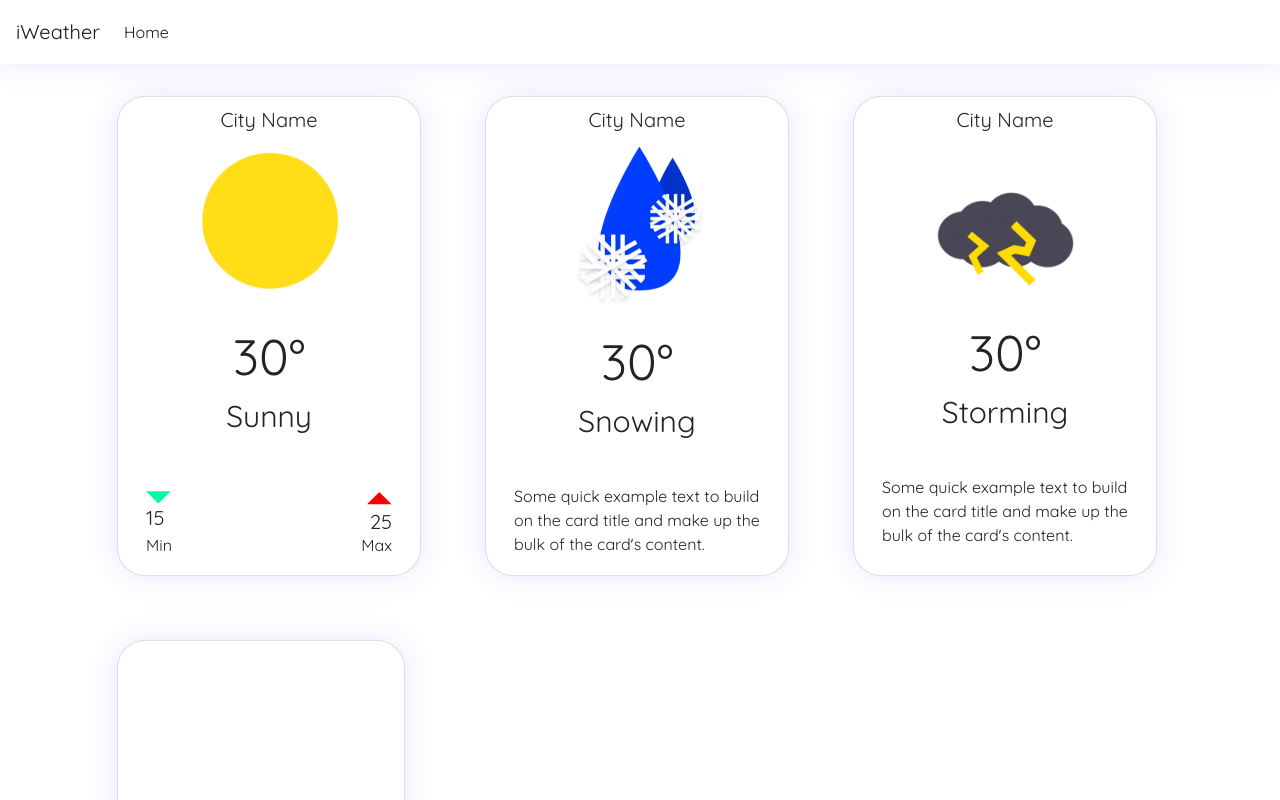
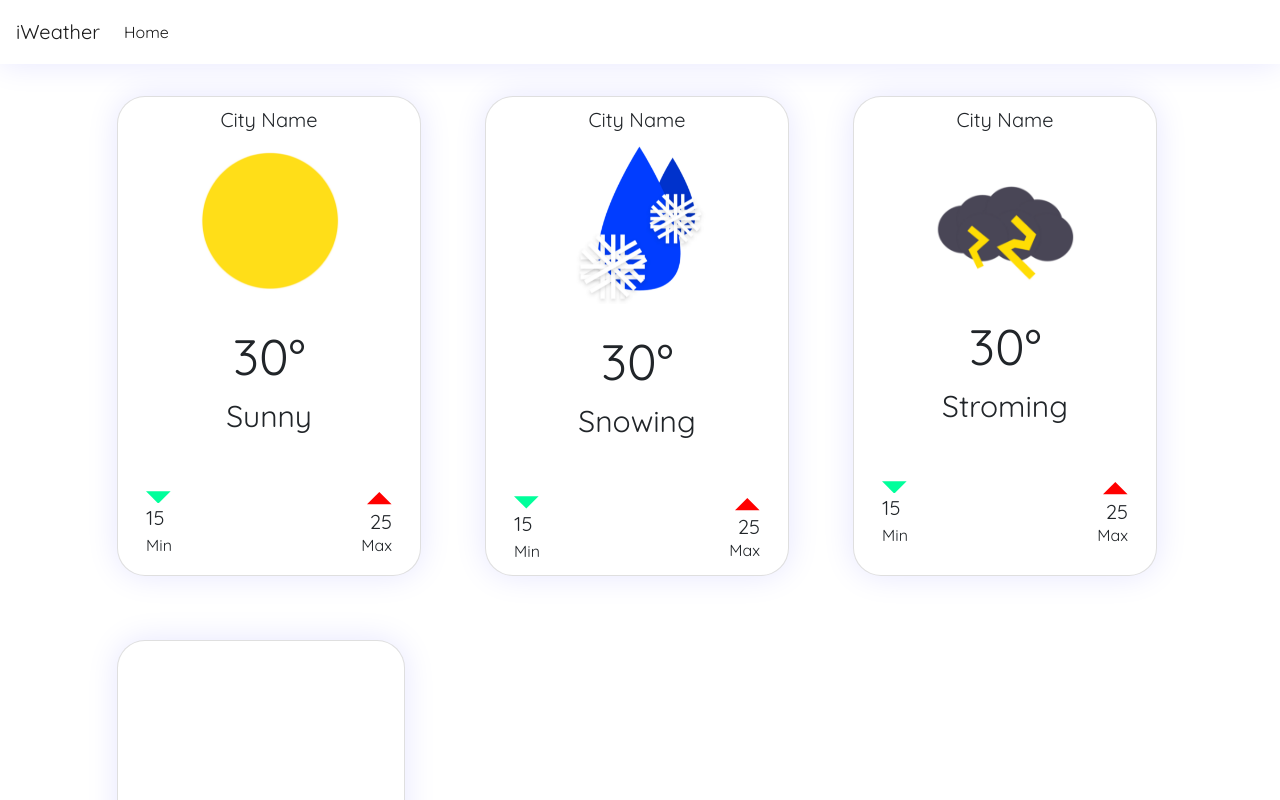
Before and after one commit to natr0n/WeatherApp, an Angular app in the folder WeatherApp/: page / in a window 1280 px wide. Shown: the top 800 px of the page. Built offline with nearby package versions, Linux system fonts and the light colour scheme.

Commit message:
Model changes

```diff
--- a/WeatherApp/package.json
+++ b/WeatherApp/package.json
@@ -22,6 +22,7 @@
     "@angular/router": "^6.1.0",
     "bootstrap": "^4.1.3",
     "core-js": "^2.5.4",
+    "ngx-bootstrap": "^3.1.3",
     "popper.js": "^1.14.6",
     "rxjs": "~6.2.0",
     "zone.js": "~0.8.26"
--- a/WeatherApp/src/app/cards/add-card/add-form/add-form.component.html
+++ b/WeatherApp/src/app/cards/add-card/add-form/add-form.component.html
@@ -18,6 +18,71 @@
               #name>
           </div>
 
+          <div class="col-sm-12 form-group" style="display:flex; flex-direction: column;">
+              <label for="weatherType">Weather Type</label>
+          <div class="btn-group btn-group-toggle" data-toggle="buttons">
+              <label class="btn btn-secondary active">
+                <input
+                type="radio"
+                id="weatherSun"
+                class="form-control"
+                size="120"
+                max="255"
+                name="weatherSun"
+                #weatherSun
+                 autocomplete="off"
+                checked> Sun
+              </label>
+              <label class="btn btn-secondary">
+                <input
+                type="radio"
+              id="weatherRain"
+              class="form-control"
+              size="120"
+              max="255"
+              name="weatherRain"
+              #weatherRain
+              autocomplete="off"> Rain
+              </label>
+              <label class="btn btn-secondary">
+                <input
+                type="radio"
+              id="weatherSnow"
+              class="form-control"
+              size="120"
+              max="255"
+              name="weatherSnow"
+              #weatherSnow
+               autocomplete="off"> Snow
+              </label>
+              <label class="btn btn-secondary">
+                  <input
+                  type="radio"
+                id="weatherStorm"
+                class="form-control"
+                size="120"
+                max="255"
+                name="weatherStorm"
+                #weatherStrom
+                 autocomplete="off"> Storm
+                </label>
+            </div>
+          </div>
+
+          <!--
+
+            <button class="btn btn-secondary dropdown-toggle" type="button" id="weatherType" data-toggle="dropdown" aria-haspopup="true" aria-expanded="false">
+              Dropdown button
+            </button>
+            <div class="dropdown-menu" aria-labelledby="weatherType">
+              <a class="dropdown-item" href="#">Action</a>
+              <a class="dropdown-item" href="#">Another action</a>
+              <a class="dropdown-item" href="#">Something else here</a>
+            </div>
+           <input
+              > -->
+          <!-- </div> -->
+
           <div class="col-sm-12 form-group">
             <label for="description">Tempurature</label>
             <input
@@ -31,17 +96,30 @@
           </div>
 
           <div class="col-sm-12 form-group">
-            <label for="documentUrl">Description</label>
+            <label for="min">Min</label>
             <input
               type="text"
-              id="documentUrl"
+              id="min"
               class="form-control"
               size="150"
               max="255"
-              name="documentUrl"
+              name="min"
               required
-              #documentUrl>
+              #min>
           </div>
+
+          <div class="col-sm-12 form-group">
+              <label for="max">Max</label>
+              <input
+                type="text"
+                id="max"
+                class="form-control"
+                size="150"
+                max="255"
+                name="max"
+                required
+                #max>
+            </div>
 
 
         </div>
--- a/WeatherApp/src/app/cards/weather-card/weather-card.component.html
+++ b/WeatherApp/src/app/cards/weather-card/weather-card.component.html
@@ -33,8 +33,20 @@
       <p class="card-text weatherType">Snowing</p>
     </span>
     <span class="card-body">
-      <p class="card-text">Some quick example text to build on the card title and make up the bulk of the card's
-        content.</p>
+      <span style="display: flex; flex-direction: column;">
+        <svg class="down-Arrow" viewBox="188.5 807 21 21">
+          <path fill="#00ff9b" d="M209.5 817.5h-21L199 828z" data-name="Min Arrow" />
+        </svg>
+        <p style="font-size: 20px;">15</p>
+        <p>Min</p>
+      </span>
+      <span style="display: flex; flex-direction: column; align-items: flex-end; margin-top: -65px;">
+        <svg class="up-Arrow" viewBox="449.5 820 21 21" style="margin-bottom: -10px;">
+          <path fill="red" d="M449.5 830.5h21L460 820z" data-name="Max Arrow" />
+        </svg>
+        <p style="font-size: 20px;">25</p>
+        <p style="float: right; margin-top: -4px !important; ">Max</p>
+      </span>
     </span>
   </div>
 
@@ -44,10 +56,23 @@
     <img class="card-img-top weatherImageSize" src="../../../assets/images/storm.png" alt="Card image cap">
     <span class="card-body">
       <p class="card-text temp">30&deg;</p>
-      <p class="card-text weatherType">Storming</p>
+      <p class="card-text weatherType">Stroming</p>
     </span>
     <span class="card-body">
-      <p class="card-text">Some quick example text to build on the card title and make up the bulk of the card's
-        content.</p>
+      <span style="display: flex; flex-direction: column;">
+        <svg class="down-Arrow" viewBox="188.5 807 21 21">
+          <path fill="#00ff9b" d="M209.5 817.5h-21L199 828z" data-name="Min Arrow" />
+        </svg>
+        <p style="font-size: 20px;">15</p>
+        <p>Min</p>
+      </span>
+      <span style="display: flex; flex-direction: column; align-items: flex-end; margin-top: -65px;">
+        <svg class="up-Arrow" viewBox="449.5 820 21 21" style="margin-bottom: -10px;">
+          <path fill="red" d="M449.5 830.5h21L460 820z" data-name="Max Arrow" />
+        </svg>
+        <p style="font-size: 20px;">25</p>
+        <p style="float: right; margin-top: -4px !important; ">Max</p>
+      </span>
     </span>
   </div>
+</div>
--- a/WeatherApp/src/index.html
+++ b/WeatherApp/src/index.html
@@ -1,6 +1,9 @@
 <!doctype html>
 <html lang="en">
 <head>
+    <script src="https://code.jquery.com/jquery-3.2.1.slim.min.js"></script>
+    <script src="https://cdnjs.cloudflare.com/ajax/libs/popper.js/1.12.9/umd/popper.min.js"></script>
+    <script src="https://maxcdn.bootstrapcdn.com/bootstrap/4.0.0/js/bootstrap.min.js"></script>
   <meta charset="utf-8">
   <title>WeatherApp</title>
   <base href="/">
```
Also changed, not shown: 1 other file (tests, documents, lock files or other folders).
